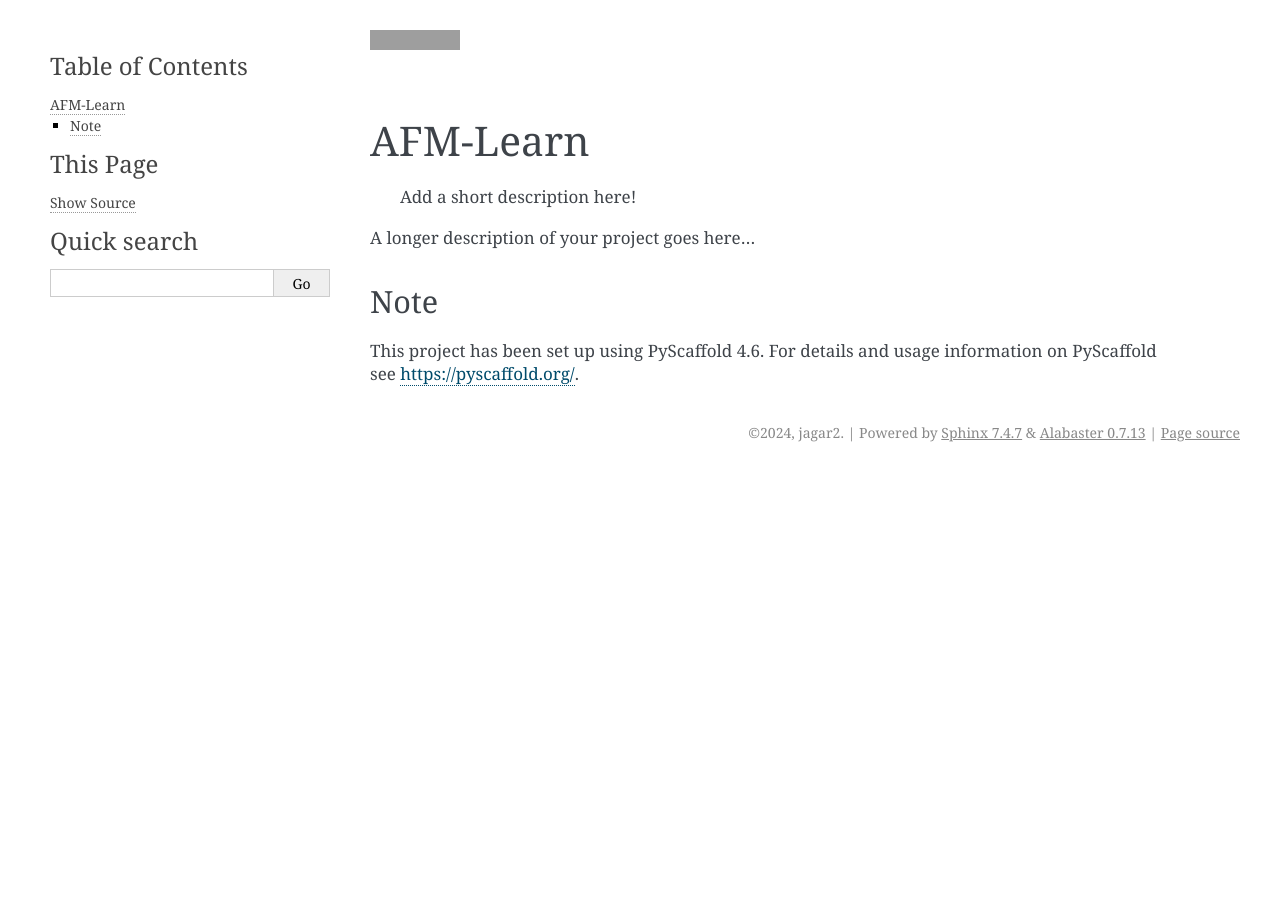
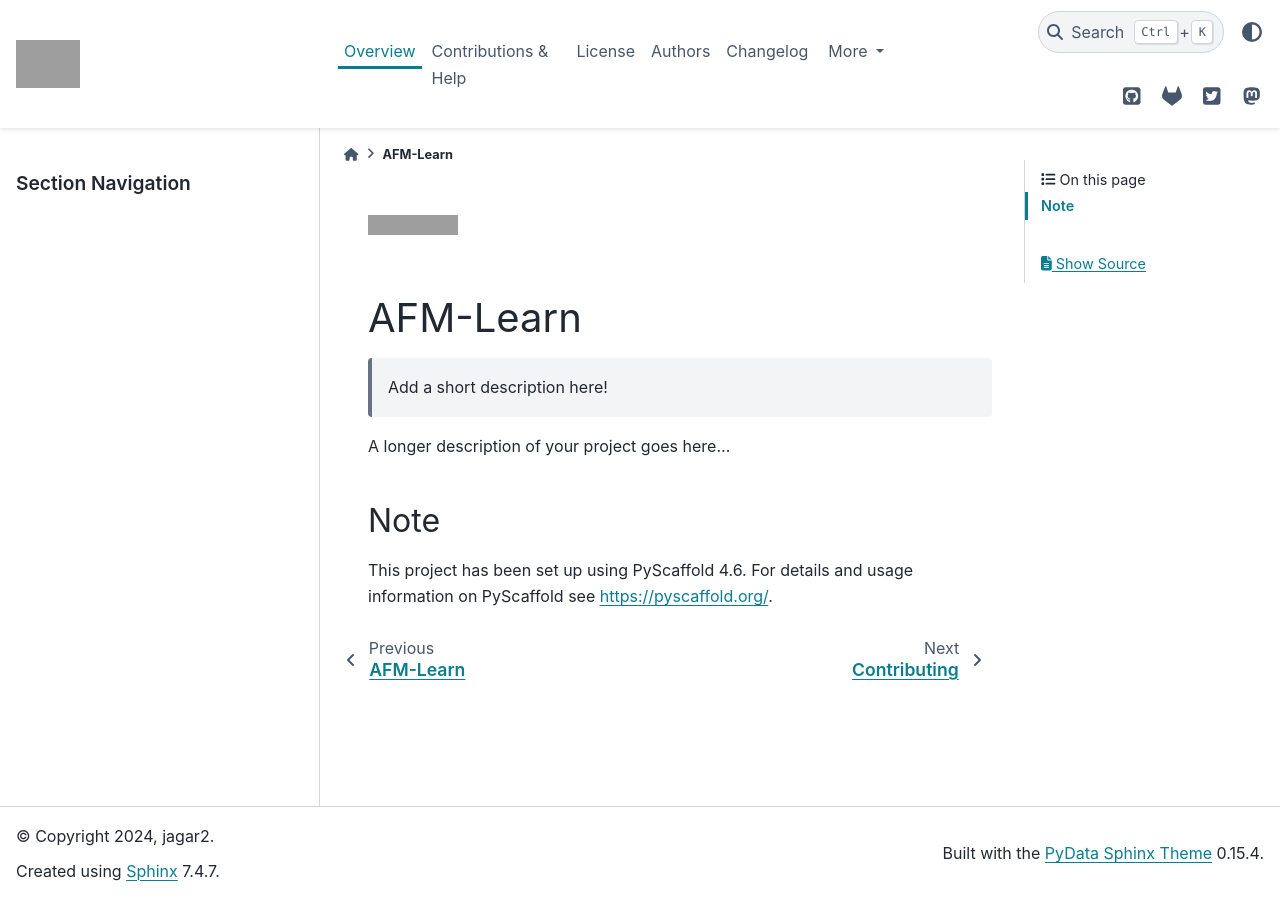
Before and after one commit to m3-learning/AFM-Learn, a Sphinx documentation site: the page built from docs/readme.rst, in a window 1280 px wide. Built offline with Sphinx 7.4.7 and the PyData theme 0.15.4, drawn with Linux system fonts in a browser that asks for light colours; grey boxes are pictures that could not be loaded.

Commit message:
initial style #minor

```diff
--- a/docs/conf.py
+++ b/docs/conf.py
@@ -74,6 +74,9 @@
     "sphinx.ext.napoleon",
 ]
 
+# Generate summary tables automatically
+autosummary_generate = True
+
 # Add any paths that contain templates here, relative to this directory.
 templates_path = ["_templates"]
 
@@ -106,7 +109,7 @@
 if not version or version.lower() == "unknown":
     version = os.getenv("READTHEDOCS_VERSION", "unknown")  # automatically set by RTD
 
-release = version
+release = version[:6]
 
 # The language for content autogenerated by Sphinx. Refer to documentation
 # for a list of supported languages.
@@ -134,7 +137,7 @@
 
 # If true, sectionauthor and moduleauthor directives will be shown in the
 # output. They are ignored by default.
-# show_authors = False
+show_authors = True
 
 # The name of the Pygments (syntax highlighting) style to use.
 pygments_style = "sphinx"
@@ -153,14 +156,43 @@
 
 # The theme to use for HTML and HTML Help pages.  See the documentation for
 # a list of builtin themes.
-html_theme = "alabaster"
+html_theme = "pydata_sphinx_theme"
 
 # Theme options are theme-specific and customize the look and feel of a theme
 # further.  For a list of options available for each theme, see the
 # documentation.
+# Material theme options (see theme.conf for more information)
 html_theme_options = {
-    "sidebar_width": "300px",
-    "page_width": "1200px"
+    "show_nav_level": 4,
+    "icon_links": [
+        {
+            "name": "GitHub",
+            "url": "https://github.com/<your-org>/<your-repo>",
+            "icon": "fab fa-github-square",
+            "type": "fontawesome",
+        },
+        {
+            "name": "GitLab",
+            "url": "https://gitlab.com/<your-org>/<your-repo>",
+            "icon": "fab fa-gitlab",
+            "type": "fontawesome",
+        },
+        {
+            "name": "Twitter",
+            "url": "https://twitter.com/<your-handle>",
+            "icon": "fab fa-twitter-square",
+            # The default for `type` is `fontawesome` so it is not actually required in any of the above examples as it is shown here
+        },
+        {
+            "name": "Mastodon",
+            "url": "https://<your-host>@<your-handle>",
+            "icon": "fab fa-mastodon",
+        },
+    ],
+    "logo": {
+        "image_light": "_static/Drexel_blue_Logo_square_Light.png",
+        "image_dark": "_static/Drexel_blue_Logo_square_Dark.png",
+    },
 }
 
 # Add any paths that contain custom themes here, relative to this directory.
@@ -187,9 +219,13 @@
 # so a file named "default.css" will overwrite the builtin "default.css".
 html_static_path = ["_static"]
 
+html_css_files = [
+    "custom.css",
+]
+
 # If not '', a 'Last updated on:' timestamp is inserted at every page bottom,
 # using the given strftime format.
-# html_last_updated_fmt = '%b %d, %Y'
+html_last_updated_fmt = "%b %d, %Y"
 
 # If true, SmartyPants will be used to convert quotes and dashes to
 # typographically correct entities.
```
